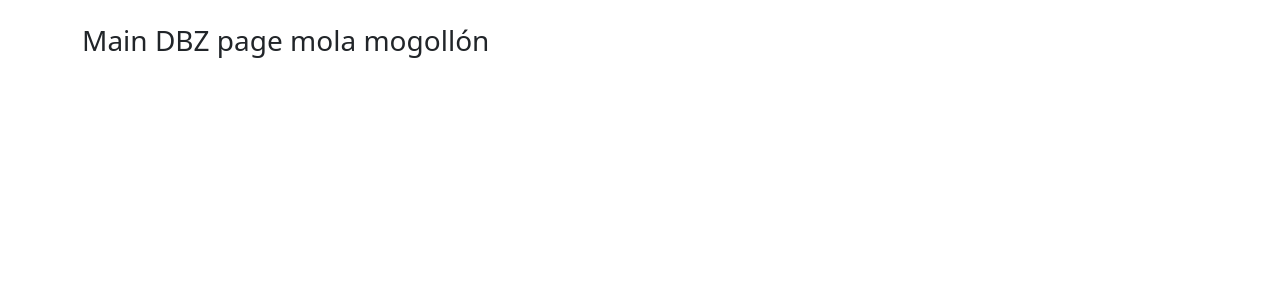
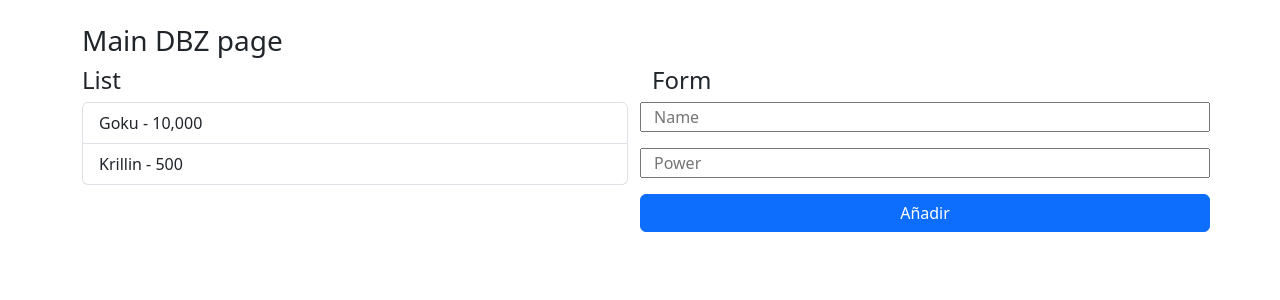
Before and after one commit to rafabo7/curso-angular, an Angular app in the folder 02-bases/: page / in a window 1280 px wide. Shown: the top 300 px of the page. Built offline with nearby package versions, Linux system fonts and the light colour scheme.

Commit message:
add: structure for dbz/main-page.component. extract list and form to components in dbz/components/list & ././form

```diff
--- /dev/null
+++ b/02-bases/src/app/dbz/components/add-form/add-form.component.html
@@ -0,0 +1,6 @@
+<h4>Form</h4>
+  <form class="row">
+    <input type="text" name="name" id="name" placeholder="Name" class="input-control mb-3">
+    <input type="number" name="power" id="power" placeholder="Power" class="input-control mb-3">
+    <button type="submit" class="btn btn-primary">Añadir</button>
+  </form>
--- /dev/null
+++ b/02-bases/src/app/dbz/components/list/list.component.html
@@ -0,0 +1,5 @@
+<h4>List</h4>
+    <ul class="list-group">
+      <li class="list-group-item">Goku - 10,000</li>
+      <li class="list-group-item">Krillin - 500</li>
+    </ul>
--- a/02-bases/src/app/dbz/pages/main-page.component.html
+++ b/02-bases/src/app/dbz/pages/main-page.component.html
@@ -1 +1,11 @@
-<h3>Main DBZ page mola mogollón</h3>
+<h3>Main DBZ page </h3>
+
+<div class="row">
+  <div class="col">
+    <dbz-list></dbz-list>
+  </div>
+
+  <div class="col">
+    <dbz-add-character></dbz-add-character>
+  </div>
+</div>
```
Also changed, not shown: 02-bases/src/app/dbz/components/add-form/add-form.component.ts (added, +10 -0 lines), 02-bases/src/app/dbz/components/list/list.component.ts (added, +10 -0 lines), 02-bases/src/app/dbz/dbz.module.ts (+6 -1 lines), 02-bases/src/app/dbz/components/add-form/add-form.component.css (added), 02-bases/src/app/dbz/components/list/list.component.css (added).
